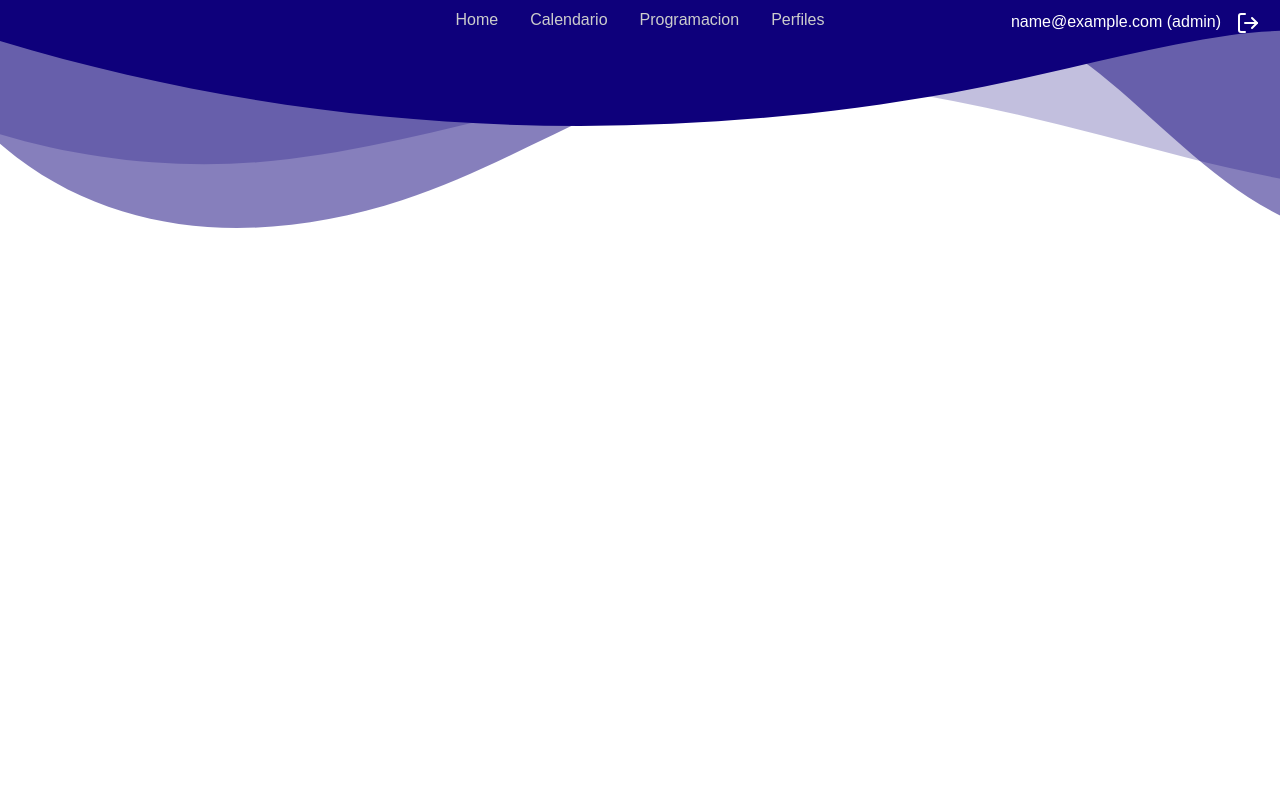
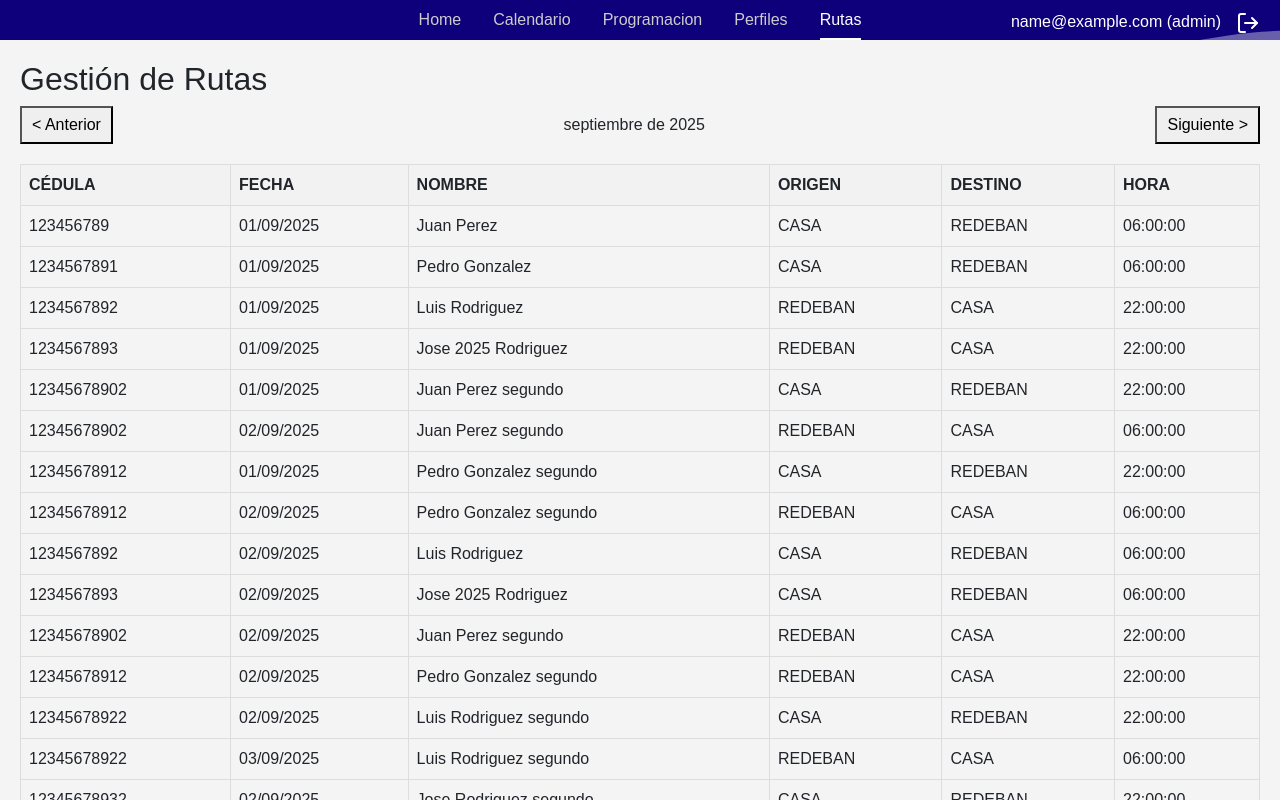
Before and after one commit to wavaronr/TurnosApp, a React (Create React App) app: page /rutas in a window 1280 px wide. Shown: the top 800 px of the page. Built offline with nearby package versions, Linux system fonts and the light colour scheme; no server answers; sample sign-in values are in the browser's storage.

Commit message:
Implementations Rutas

```diff
--- a/src/App.js
+++ b/src/App.js
@@ -10,6 +10,7 @@ import PersonOffCanvas from './components/PersonOffCanvas.js';
 import PrivateRoute from './components/PrivateRoute.js';
 import PublicRoute from './components/PublicRoute.js';
 import Programming from './views/Programming.js';
+import Rutas from './views/Rutas.js';
 import { Routes, Route, BrowserRouter } from 'react-router-dom';
 import { CalendarProvider } from './context/CalendarContext.js';
 import { ProfileProvider } from './context/ProfileContext.js'; // Importamos el nuevo proveedor
@@ -61,6 +62,12 @@ function App() {
                 element={<PrivateRoute><CardProfile /></PrivateRoute>}
                 key="profiles"
               />
+              <Route
+                exact
+                path="/rutas"
+                element={<PrivateRoute><Rutas /></PrivateRoute>}
+                key="rutas"
+              />
             </Routes>
 
             <PersonOffCanvas />
--- a/src/components/NavMenu.js
+++ b/src/components/NavMenu.js
@@ -24,7 +24,7 @@ function NavMenu() {
     };
   }, [location]);
 
-  const buttons = ['Home', 'Calendario', 'Programacion', 'Perfiles'];
+  const buttons = ['Home', 'Calendario', 'Programacion', 'Perfiles', 'Rutas'];
 
   const currentPath = location.pathname.substring(1);
   let activeIndex = buttons.findIndex(button => button.toLowerCase() === currentPath.toLowerCase());
--- /dev/null
+++ b/src/css/Rutas.css
@@ -0,0 +1,36 @@
+.rutas-container {
+    padding: 20px;
+    background-color: #f4f4f4;
+  }
+
+  .month-navigator {
+    display: flex;
+    justify-content: space-between;
+    align-items: center;
+    margin-bottom: 20px;
+  }
+
+  .month-navigator button {
+    padding: 5px 10px;
+    cursor: pointer;
+  }
+
+  .table-responsive {
+    overflow-x: auto;
+  }
+
+  .rutas-table {
+    width: 100%;
+    border-collapse: collapse;
+  }
+
+  .rutas-table th,
+  .rutas-table td {
+    border: 1px solid #ddd;
+    padding: 8px;
+    text-align: left;
+  }
+
+  .rutas-table th {
+    background-color: #f2f2f2;
+  }
--- /dev/null
+++ b/src/views/Rutas.js
@@ -0,0 +1,136 @@
+import React, { useState, useEffect } from 'react';
+import '../css/Rutas.css';
+
+const Rutas = () => {
+  const [rutas, setRutas] = useState([]);
+  const [currentMonth, setCurrentMonth] = useState(new Date().getMonth());
+  const [currentYear, setCurrentYear] = useState(new Date().getFullYear());
+
+  useEffect(() => {
+    const processScheduleData = (data, month, year) => {
+      const rutasData = [];
+      if (!data || !data.days) {
+        return [];
+      }
+      const scheduleDays = data.days;
+
+      Object.keys(scheduleDays).forEach(dateKey => {
+          const [y, m, d] = dateKey.split('-').map(Number);
+
+          if (y === year && (m - 1) === month) {
+              const daySchedule = scheduleDays[dateKey];
+
+              const date = new Date(Date.UTC(y, m - 1, d));
+              const formattedDate = date.toLocaleDateString('es-ES', { timeZone: 'UTC', day: '2-digit', month: '2-digit', year: 'numeric' });
+
+              const processShift = (shift, origen, destino, hora) => {
+                  if (daySchedule[shift]) {
+                      daySchedule[shift].forEach(person => {
+                          rutasData.push({
+                              CEDULA: person.id,
+                              NOMBRE: person.name,
+                              FECHA: formattedDate,
+                              ORIGEN: origen,
+                              DESTINO: destino,
+                              HORA: hora,
+                          });
+                      });
+                  }
+              };
+
+              processShift('morning', 'CASA', 'REDEBAN', '06:00:00');
+              processShift('afternoon', 'REDEBAN', 'CASA', '22:00:00');
+
+              if (daySchedule.night) {
+                  daySchedule.night.forEach(person => {
+                      rutasData.push({
+                          CEDULA: person.id,
+                          NOMBRE: person.name,
+                          FECHA: formattedDate,
+                          ORIGEN: 'CASA',
+                          DESTINO: 'REDEBAN',
+                          HORA: '22:00:00',
+                      });
+
+                      const nextDay = new Date(Date.UTC(y, m - 1, d + 1));
+                      const nextDayFormatted = nextDay.toLocaleDateString('es-ES', { timeZone: 'UTC', day: '2-digit', month: '2-digit', year: 'numeric' });
+                      rutasData.push({
+                          CEDULA: person.id,
+                          NOMBRE: person.name,
+                          FECHA: nextDayFormatted,
+                          ORIGEN: 'REDEBAN',
+                          DESTINO: 'CASA',
+                          HORA: '06:00:00',
+                      });
+                  });
+              }
+          }
+      });
+      return rutasData;
+    };
+
+    try {
+      const scheduleData = require('../data/september-2025-schedule.json');
+      const processedRutas = processScheduleData(scheduleData, currentMonth, currentYear);
+      setRutas(processedRutas);
+    } catch(error) {
+        console.error("Error processing schedule data:", error);
+        setRutas([]);
+    }
+  }, [currentMonth, currentYear]);
+
+  const handleMonthChange = (increment) => {
+    setCurrentMonth(prevMonth => {
+      let newMonth = prevMonth + increment;
+      let newYear = currentYear;
+      if (newMonth > 11) {
+        newMonth = 0;
+        newYear++;
+      } else if (newMonth < 0) {
+        newMonth = 11;
+        newYear--;
+      }
+      setCurrentYear(newYear);
+      return newMonth;
+    });
+  };
+
+  return (
+    <div className="rutas-container">
+      <h2>Gestión de Rutas</h2>
+      <div className="month-navigator">
+        <button onClick={() => handleMonthChange(-1)}>&lt; Anterior</button>
+        <span>{new Date(currentYear, currentMonth).toLocaleString('es-ES', { month: 'long', year: 'numeric' })}</span>
+        <button onClick={() => handleMonthChange(1)}>Siguiente &gt;</button>
+      </div>
+      <div className="table-responsive">
+        <table className="rutas-table">
+          <thead>
+            <tr>
+              <th>CÉDULA</th>
+              <th>FECHA</th>
+              <th>NOMBRE</th>
+              <th>ORIGEN</th>
+              <th>DESTINO</th>
+              <th>HORA</th>
+            </tr>
+          </thead>
+          <tbody>
+            {rutas.map((ruta, index) => (
+              <tr key={index}>
+                <td>{ruta.CEDULA}</td>
+                <td>{ruta.FECHA}</td>
+                <td>{ruta.NOMBRE}</td>
+                <td>{ruta.ORIGEN}</td>
+                <td>{ruta.DESTINO}</td>
+                <td>{ruta.HORA}</td>
+              </tr>
+            ))}
+          </tbody>
+        </table>
+      </div>
+    </div>
+  );
+};
+
+export default Rutas;
```
